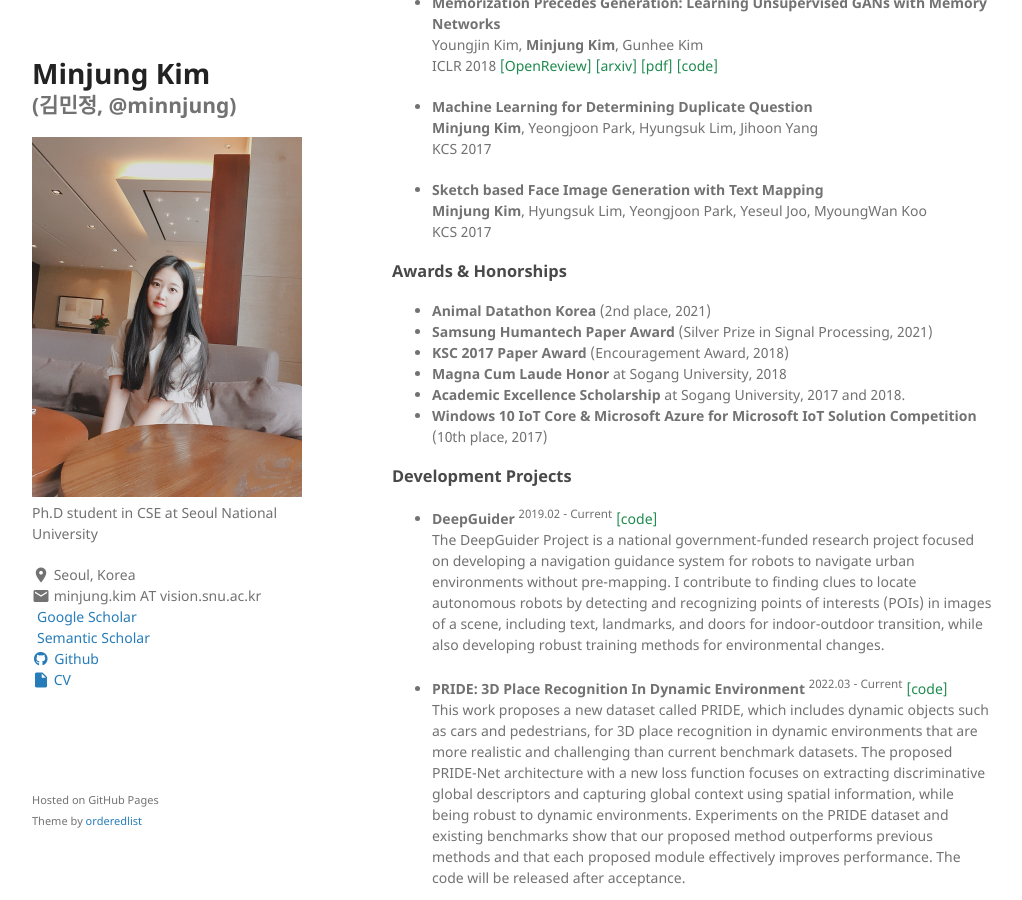
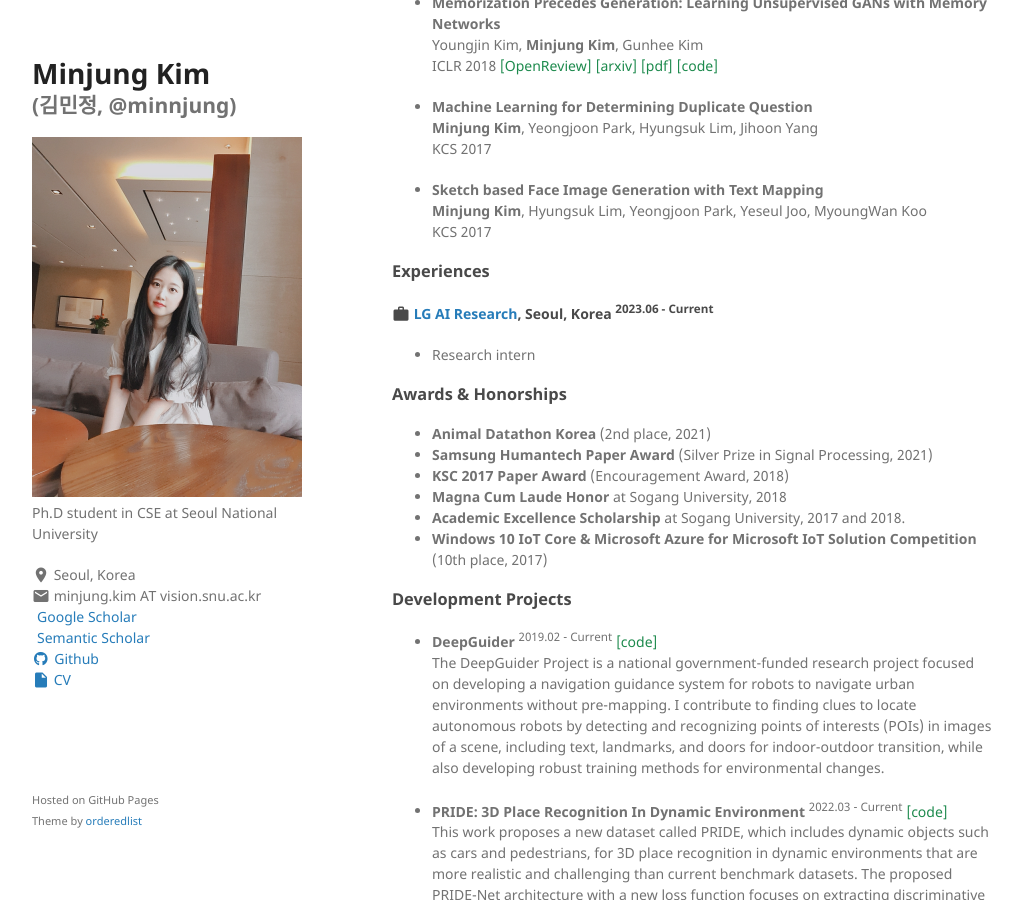
Before and after one commit to minnjung/minnjung.github.io, a Jekyll site: the page built from index.md, in a window 1280 px wide and 900 px high, scrolled down 915 px. Shown: the whole window, without its empty margins (128-1150 px from the left). Built offline with Jekyll 4.4.1, drawn with Linux system fonts in a browser that asks for light colours; a style sheet for code colours, icons or effects is not loaded.

Commit message:
Update index.md

```diff
--- a/index.md
+++ b/index.md
@@ -84,6 +84,17 @@ KCS 2017
 
 
 
+### Experiences
+<h4 class="experiences">
+  <i class="material-icons md-18">work</i>
+  <a href="https://www.lgresearch.ai/ourwork/research?tab=PG">LG AI Research</a>, Seoul, Korea
+  <sup>2023.06 - Current</sup>
+</h4>
+
+- Research intern
+
+
+
 ### Awards & Honorships
 
 - [**Animal Datathon Korea**](https://blog.naver.com/aidkr/222518300737) (2nd place, 2021)
```
